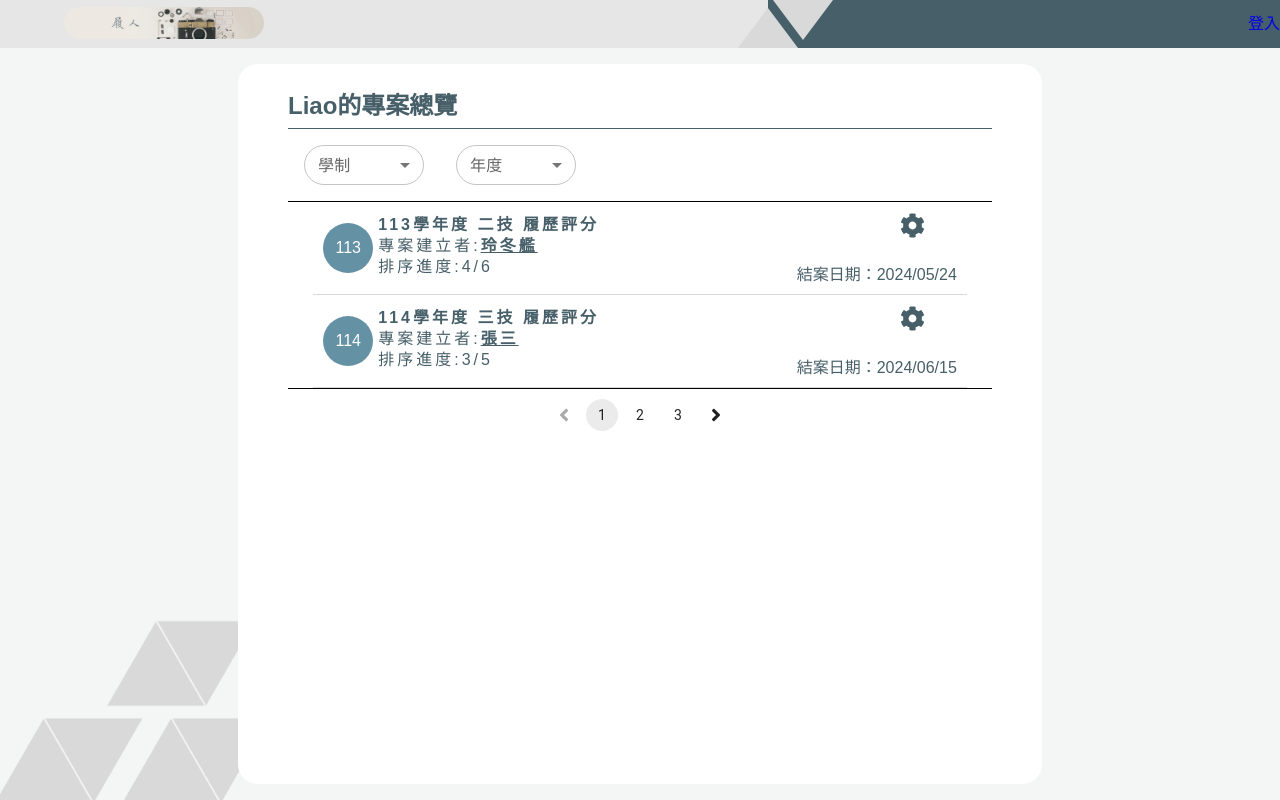
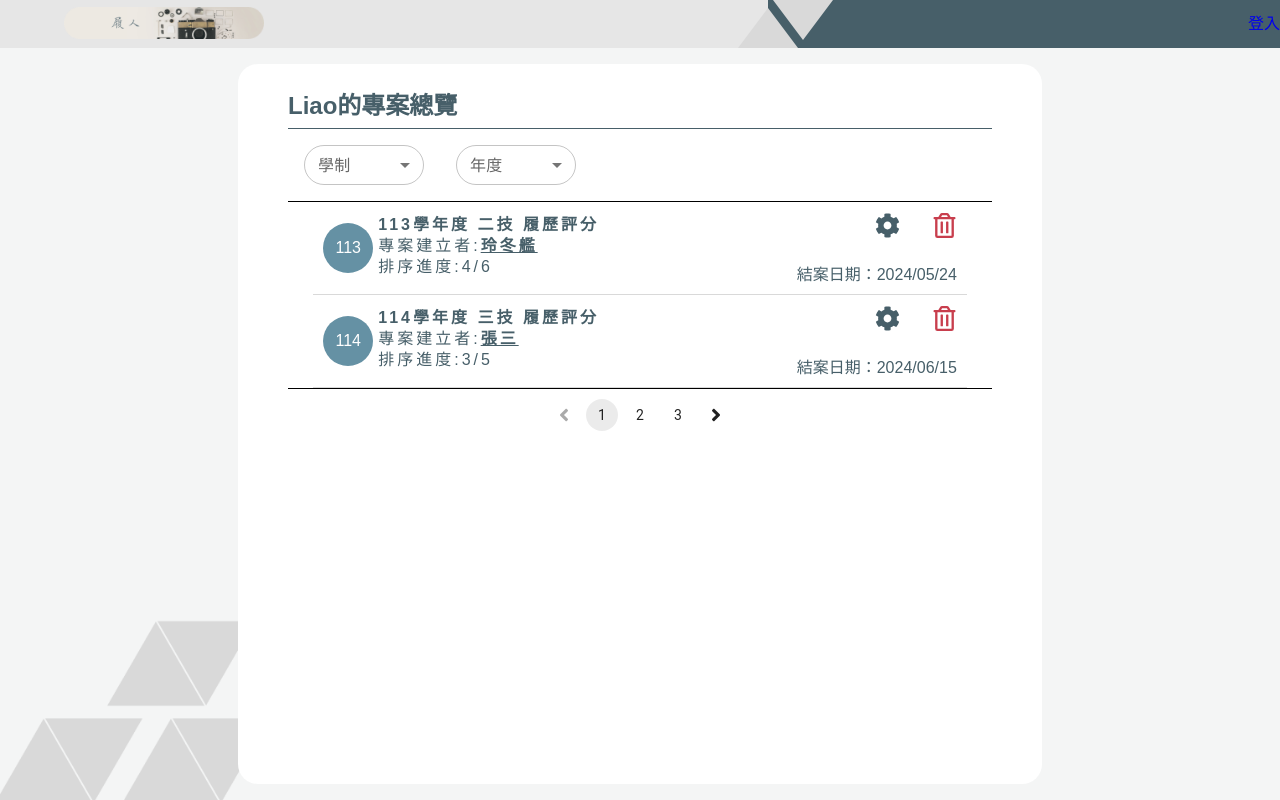
Before and after one commit to Liaoesn/NTUB-ESN-Frontend, a Next.js app: page /project/manageList in a window 1280 px wide. Built offline with nearby package versions, Linux system fonts and the light colour scheme; no server answers.

Commit message:
修改-文件刪除按鈕

```diff
--- a/components/popup/checkPopup.tsx
+++ b/components/popup/checkPopup.tsx
@@ -12,7 +12,7 @@ const CheckPopup: React.FC<CheckPopupProps> = ({ title }) => {
   useEffect(() => {
     const timeout = setTimeout(() => {
       setIsVisible(false);
-    }, 2000); // 10 seconds
+    }, 2000);
 
     return () => clearTimeout(timeout);
   }, []);
--- a/pages/project/manageList.tsx
+++ b/pages/project/manageList.tsx
@@ -3,7 +3,7 @@ import styles from '@/styles/page/project/list.module.scss'
 import { Box, FormControl, InputLabel, MenuItem, Pagination, PaginationItem, Select, SelectChangeEvent, Stack } from '@mui/material';
 import Link from 'next/link';
 import React from 'react';
-import { FaAngleLeft, FaAngleRight, FaCog } from "react-icons/fa";
+import { FaAngleLeft, FaAngleRight, FaCog, FaRegTrashAlt } from "react-icons/fa";
 
 
 export default function ProjectList() {
@@ -91,7 +91,10 @@ export default function ProjectList() {
                 </div>
               </article>
               <div className={styles.projectAbout}>
+                <div className={styles.projectButton}>
                   <Link className={styles.projectSet} href={'/project/seting'}><FaCog /></Link>
+                  <Link className={styles.projectDel} href={'/project/seting'}><FaRegTrashAlt /></Link>
+                </div>
                 <p>結案日期：{project.endDate}</p>
               </div>
             </div>
--- a/pages/project/seting.tsx
+++ b/pages/project/seting.tsx
@@ -1,4 +1,5 @@
 import Layout from '@/components/Layout/Layout';
+import ProjectNamePopup from '@/components/popup/projectNamePopup';
 import styles from '@/styles/page/project/seting.module.scss'
 import { Box, FormControl, InputLabel, MenuItem, Pagination, PaginationItem, Select, SelectChangeEvent, Stack } from '@mui/material';
 import React from 'react';
@@ -21,6 +22,7 @@ export default function ProjectList() {
 
   return (
     <Layout>
+      <ProjectNamePopup />
       <main className={styles.listArea}>
         <h2>專案設定</h2>
         <section className={styles.aboutArea}>
--- a/styles/page/project/list.module.scss
+++ b/styles/page/project/list.module.scss
@@ -69,28 +69,51 @@
           }
         }
       }
-      .projectAbout{
+
+      .projectAbout {
         display: flex;
         flex-direction: column;
-        justify-content: space-around;
-        a{
+        .projectButton {
+          display: flex;
+          justify-content: end;
+
+          a {
             color: $mainColor;
           }
-        .projectSet{
+
+          .projectSet {
             font-size: 25px;
             height: 30px;
-          margin-right:20%;
+            margin-bottom: 15%;
+            margin-right: 20%;
+            display: flex;
+            justify-content: end;
+            transition: 1s;
+
+            &:hover {
+              color: white;
+              transition: 0.5s;
+            }
+          }
+
+          .projectDel {
+            color: $mainColorRed;
+            font-size: 25px;
+            height: 30px;
             margin-bottom: 15%;
             display: flex;
             justify-content: end;
             transition: 1s;
-          &:hover{
-            font-size: 30px;
+
+            &:hover {
               color: white;
               transition: 0.5s;
             }
           }
+
         }
+      }
+
       &:hover {
         transition: 0.4s;
         background-color: $mainColorGreen;
@@ -101,7 +124,7 @@
   .projectPage {
     width: 100%;
     padding-top: 10px;
-    border-top:1px solid black;
+    border-top: 1px solid black;
     @extend %flex-center;
   }
 }
```
Also changed, not shown: components/popup/projectNamePopup.tsx (added, +18 -0 lines). Lines whose indentation alone changed are shown as unchanged.
